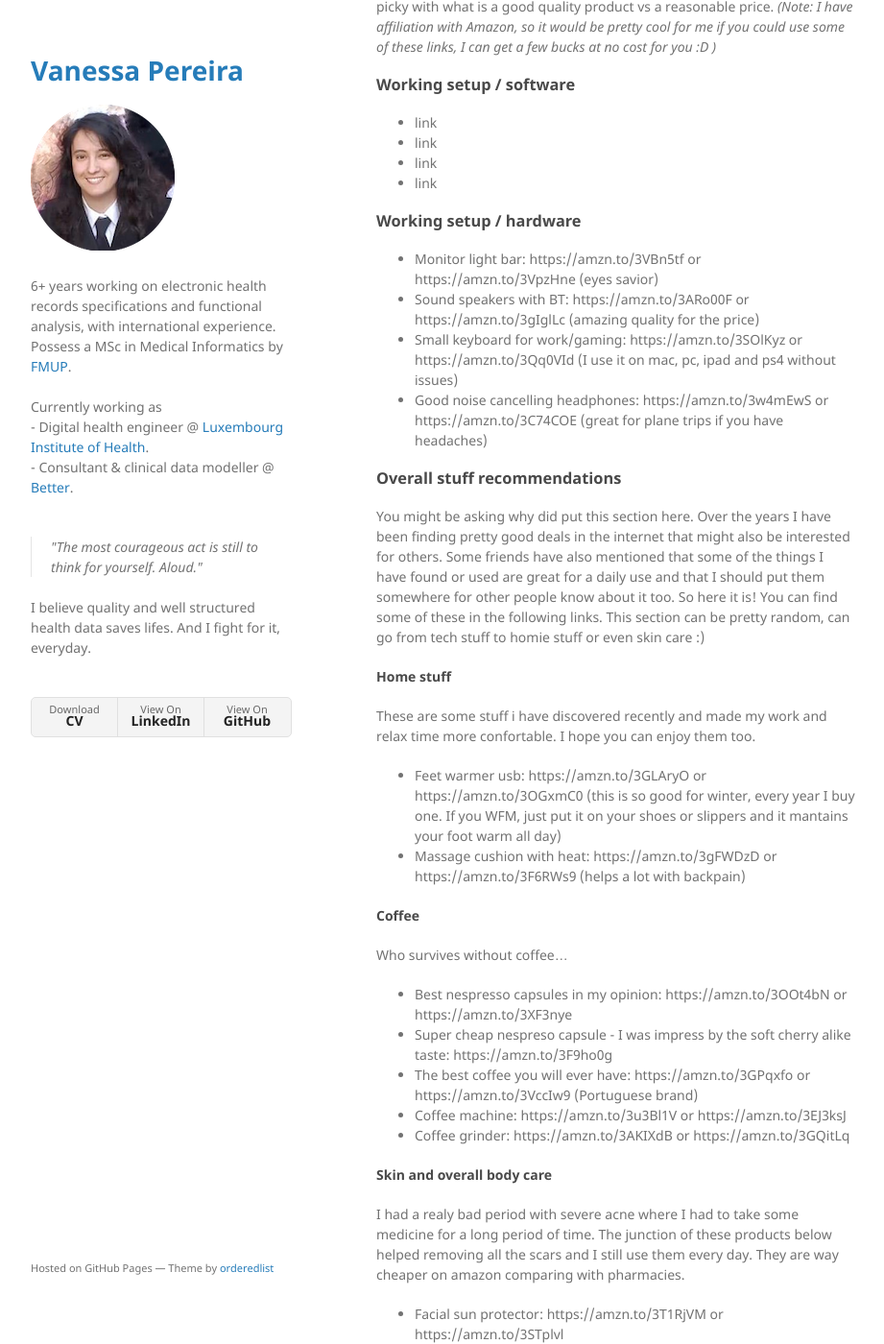
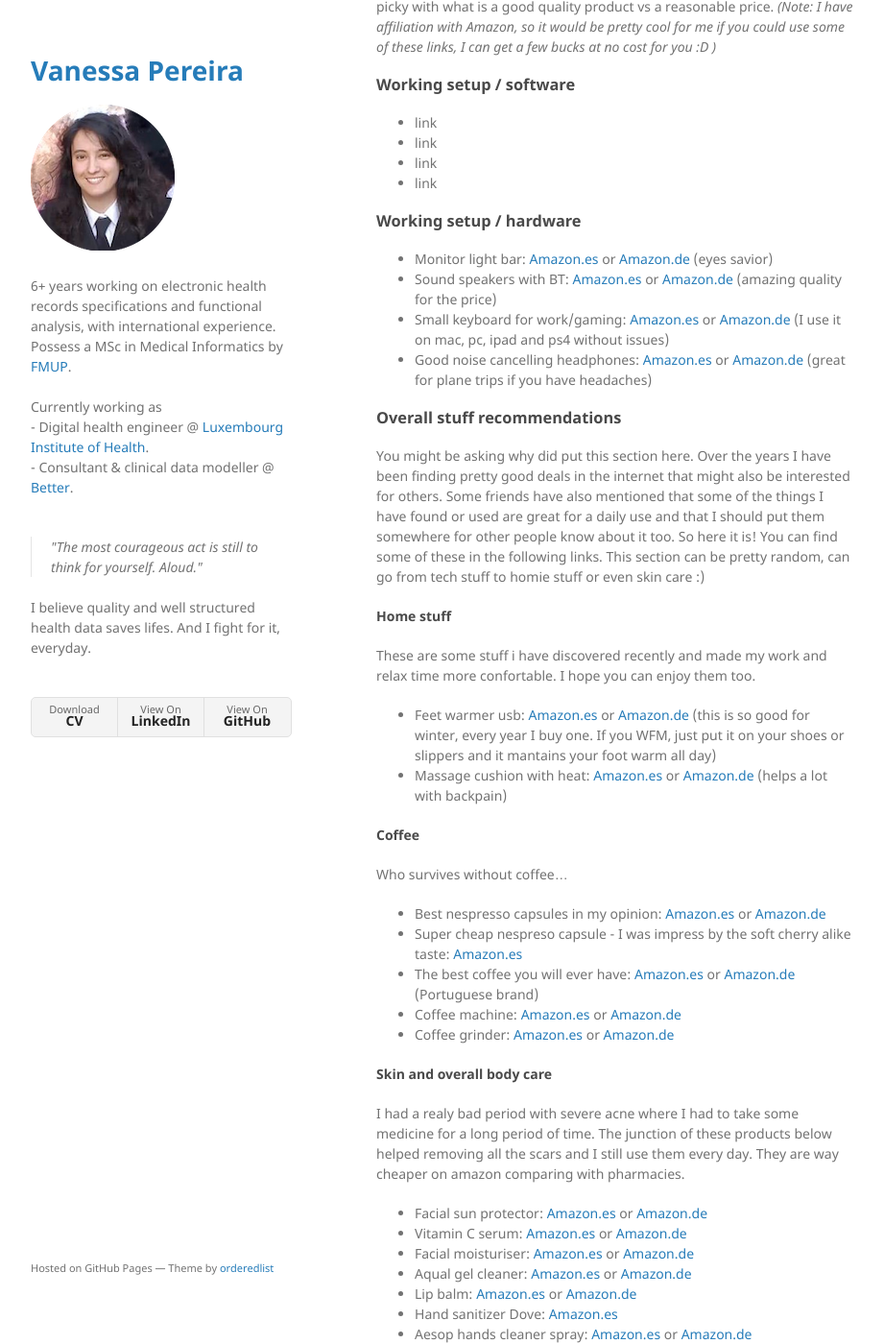
Before and after one commit to vanessa-pereira/vanessa-pereira.github.io, a Jekyll site: the page built from recommend.md, in a window 1280 px wide and 1400 px high, scrolled down 220 px. Shown: the whole window at 96% size, without its empty margins (178-1099 px from the left). Built offline with Jekyll 4.4.1, drawn with Linux system fonts in a browser that asks for light colours; some of the changed text lies outside the part shown.

Commit message:
Update recommend.md

```diff
--- a/recommend.md
+++ b/recommend.md
@@ -14,10 +14,10 @@
 * link
 
 ### Working setup / hardware
-* Monitor light bar: https://amzn.to/3VBn5tf or https://amzn.to/3VpzHne (eyes savior)
-* Sound speakers with BT: https://amzn.to/3ARo00F or https://amzn.to/3gIglLc (amazing quality for the price)
-* Small keyboard for work/gaming: https://amzn.to/3SOlKyz or https://amzn.to/3Qq0VId (I use it on mac, pc, ipad and ps4 without issues)
-* Good noise cancelling headphones: https://amzn.to/3w4mEwS or https://amzn.to/3C74COE (great for plane trips if you have headaches)
+* Monitor light bar: [Amazon.es](https://amzn.to/3VBn5tf) or [Amazon.de](https://amzn.to/3VpzHne) (eyes savior)
+* Sound speakers with BT: [Amazon.es](https://amzn.to/3ARo00F) or [Amazon.de](https://amzn.to/3gIglLc) (amazing quality for the price)
+* Small keyboard for work/gaming: [Amazon.es](https://amzn.to/3SOlKyz) or [Amazon.de](https://amzn.to/3Qq0VId) (I use it on mac, pc, ipad and ps4 without issues)
+* Good noise cancelling headphones: [Amazon.es](https://amzn.to/3w4mEwS) or [Amazon.de](https://amzn.to/3C74COE) (great for plane trips if you have headaches)
 
 
 ### Overall stuff recommendations
@@ -25,26 +25,26 @@
 
 #### Home stuff
 These are some stuff i have discovered recently and made my work and relax time more confortable. I hope you can enjoy them too.
-* Feet warmer usb: https://amzn.to/3GLAryO or https://amzn.to/3OGxmC0 (this is so good for winter, every year I buy one. If you WFM, just put it on your shoes or slippers and it mantains your foot warm all day)
-* Massage cushion with heat: https://amzn.to/3gFWDzD or https://amzn.to/3F6RWs9 (helps a lot with backpain)
+* Feet warmer usb: [Amazon.es](https://amzn.to/3GLAryO) or [Amazon.de](https://amzn.to/3OGxmC0) (this is so good for winter, every year I buy one. If you WFM, just put it on your shoes or slippers and it mantains your foot warm all day)
+* Massage cushion with heat: [Amazon.es](https://amzn.to/3gFWDzD) or [Amazon.de](https://amzn.to/3F6RWs9) (helps a lot with backpain)
 
 #### Coffee
 Who survives without coffee...
-* Best nespresso capsules in my opinion: https://amzn.to/3OOt4bN or https://amzn.to/3XF3nye
-* Super cheap nespreso capsule - I was impress by the soft cherry alike taste: https://amzn.to/3F9ho0g
-* The best coffee you will ever have: https://amzn.to/3GPqxfo or https://amzn.to/3VccIw9 (Portuguese brand)
-* Coffee machine: https://amzn.to/3u3Bl1V or https://amzn.to/3EJ3ksJ
-* Coffee grinder: https://amzn.to/3AKIXdB or https://amzn.to/3GQitLq
+* Best nespresso capsules in my opinion: [Amazon.es](https://amzn.to/3OOt4bN) or [Amazon.de](https://amzn.to/3XF3nye)
+* Super cheap nespreso capsule - I was impress by the soft cherry alike taste: [Amazon.es](https://amzn.to/3F9ho0g)
+* The best coffee you will ever have: [Amazon.es](https://amzn.to/3GPqxfo) or [Amazon.de](https://amzn.to/3VccIw9) (Portuguese brand)
+* Coffee machine: [Amazon.es](https://amzn.to/3u3Bl1V) or [Amazon.de](https://amzn.to/3EJ3ksJ)
+* Coffee grinder: [Amazon.es](https://amzn.to/3AKIXdB) or [Amazon.de](https://amzn.to/3GQitLq)
 
 #### Skin and overall body care
 I had a realy bad period with severe acne where I had to take some medicine for a long period of time. The junction of these products below helped removing all the scars and I still use them every day. They are way cheaper on amazon comparing with pharmacies.
-* Facial sun protector:  https://amzn.to/3T1RjVM or https://amzn.to/3STplvl
-* Vitamin C serum: https://amzn.to/3QsaLJr or https://amzn.to/3bQO2I9
-* Facial moisturiser: https://amzn.to/3zP9Yv6 or https://amzn.to/3C59FyY
-* Aqual gel cleaner: https://amzn.to/3BdlmTd or https://amzn.to/3GM0YMp
-* Lip balm:  https://amzn.to/3QGFvGr or https://amzn.to/3pl6GLi
-* Hand sanitizer Dove: https://amzn.to/3QGGUgb
-* Aesop hands cleaner spray: https://amzn.to/3zXfxrx or https://amzn.to/3SQfhTK
+* Facial sun protector:  [Amazon.es](https://amzn.to/3T1RjVM) or [Amazon.de](https://amzn.to/3STplvl)
+* Vitamin C serum: [Amazon.es](https://amzn.to/3QsaLJr) or [Amazon.de](https://amzn.to/3bQO2I9)
+* Facial moisturiser: [Amazon.es](https://amzn.to/3zP9Yv6) or [Amazon.de](https://amzn.to/3C59FyY)
+* Aqual gel cleaner: [Amazon.es](https://amzn.to/3BdlmTd) or [Amazon.de](https://amzn.to/3GM0YMp)
+* Lip balm:  [Amazon.es](https://amzn.to/3QGFvGr) or [Amazon.de](https://amzn.to/3pl6GLi)
+* Hand sanitizer Dove: [Amazon.es](https://amzn.to/3QGGUgb)
+* Aesop hands cleaner spray: [Amazon.es](https://amzn.to/3zXfxrx) or [Amazon.de](https://amzn.to/3SQfhTK)
 * For teeth alignment, here's a 300eur discount @ Impress: https://smile2impress.com/pt/special/referral/?code=UM9-4UO-SFO&referral_source=mobile
 
 
```
